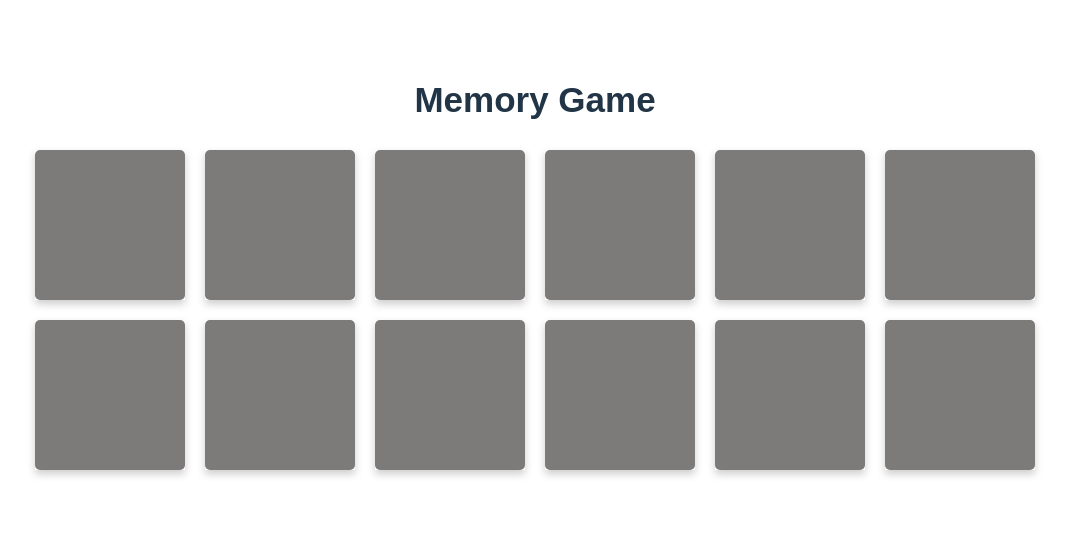
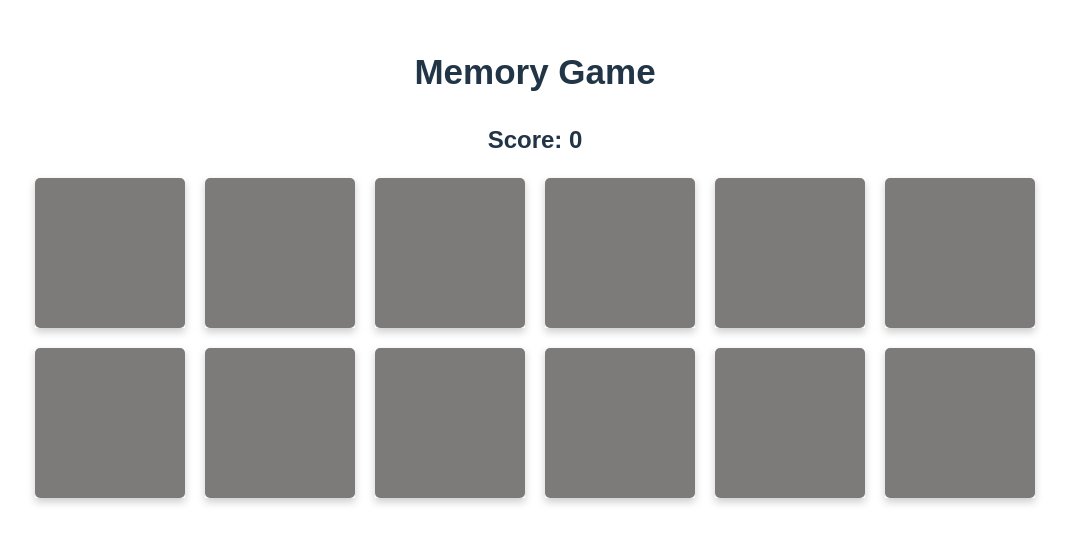
Before and after one commit to Anchusree/Memory-game-using-React, a React (Vite) app: page / in a window 1280 px wide. Shown: the part 140-684 px from the top of the page, without its empty margins (105-1174 px from the left). Built offline with nearby package versions, Linux system fonts and the light colour scheme.

Commit message:
added score

```diff
--- a/src/App.jsx
+++ b/src/App.jsx
@@ -7,6 +7,8 @@ const gameIcons = ["A","B","C","D","E","F"]
 function App() {
 
   const [pieces,setPieces] = useState([])
+  const [score,setScore] = useState(0)
+
   let timeout = useRef()
   const isGameCompleted = useMemo(()=>{
     if(pieces.length > 0 && pieces.every((piece=>piece.solved))){
@@ -30,7 +32,6 @@ function App() {
       duplicateGameIcons.splice(randomIndex,1)
     }
     setPieces(newGameIcons)
-
   }
 
   useEffect(()=>{
@@ -60,19 +61,19 @@ function App() {
 
             if(flippedData[0].letter === flippedData[1].letter){
               data.solved = true
+              setScore(score+10)
             }
             else{
               data.flipped = false
+              if(score > 0){
+                setScore(score-5)
+              }
             }
           }
           return data;
         }
         ))
-
-
-
       }, 800);
-
     }
   }
 
@@ -87,6 +88,7 @@ function App() {
     <>
      <main>
       <h1>Memory Game</h1>
+      <h2>Score: {score}</h2>
       <div className='container'>
         {
           pieces.map((data,index)=>(
@@ -103,7 +105,7 @@ function App() {
       </div>
       {isGameCompleted &&
       <div className='game-completed'>
-        <h1>YOU WIN!!!</h1>
+        <h1>YOU WIN!!!<br/>Your Score is {score}</h1>
         <Confetti
         width={window.innerWidth}
         height={window.innerHeight}
```
